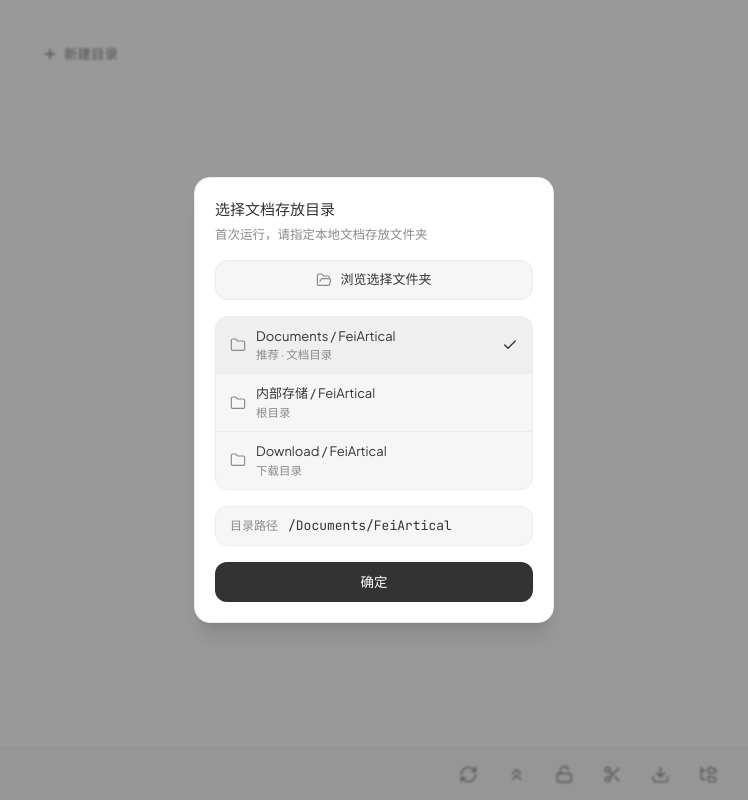
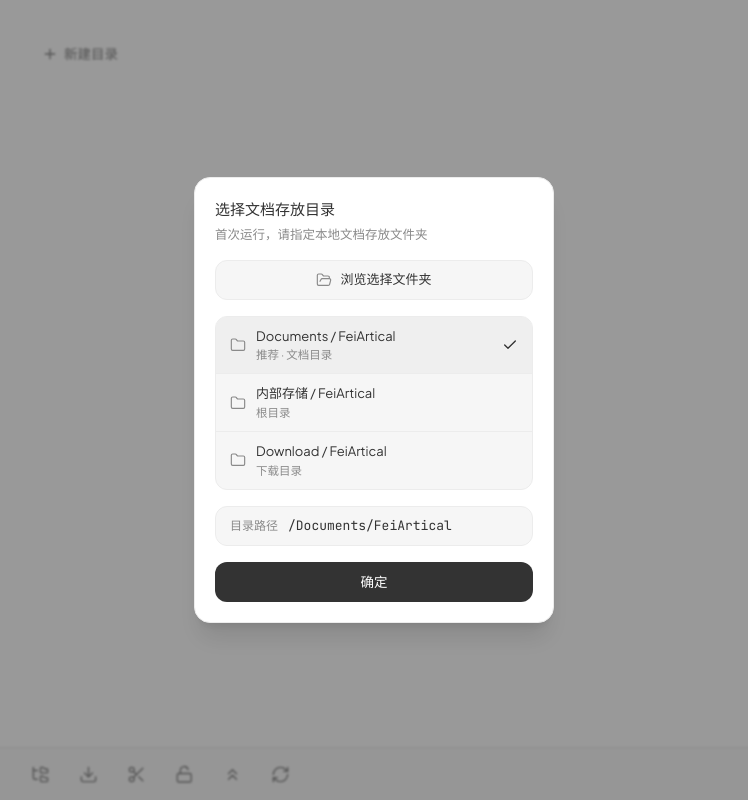
Before and after one commit to zxf1812108-create/FeiArticle, a React (Vite) app: page / in a window 1280 px wide. Shown: the whole page, without its empty margins (266-1014 px from the left). Built offline with nearby package versions, Linux system fonts and the light colour scheme; what @capacitor/core would draw is missing.

Commit message:
refactor: reorder bottom toolbar items to left-aligned
Change the flex direction from reverse to standard to align toolbar items from left-to-right for better consistency and readability.

```diff
--- a/src/App.tsx
+++ b/src/App.tsx
@@ -1192,13 +1192,13 @@ export default function App() {
         )}
       </main>
 
-      {/* Bottom Toolbar (All icons use FeiNote muted trash-can monochrome tone, anchored from the right edge) */}
+      {/* Bottom Toolbar (All icons use FeiNote muted trash-can monochrome tone, ordered left-to-right) */}
       <footer
         aria-label="底部工具栏"
         className="shrink-0 bg-[var(--fei-bg-bar)] border-t border-[var(--fei-border)] pb-[env(safe-area-inset-bottom,0px)]"
       >
-        <div className="h-[52px] max-w-[760px] mx-auto px-3 sm:px-6 flex flex-row-reverse items-center justify-start gap-0.5 sm:gap-1">
-          {/* 1. 最右侧：目录图标 <-> 文档图标 */}
+        <div className="h-[52px] max-w-[760px] mx-auto px-3 sm:px-6 flex items-center justify-start gap-0.5 sm:gap-1">
+          {/* 1. 最左侧：目录图标 <-> 文档图标 */}
           <button
             type="button"
             onClick={handleToggleTreeDocView}
```
